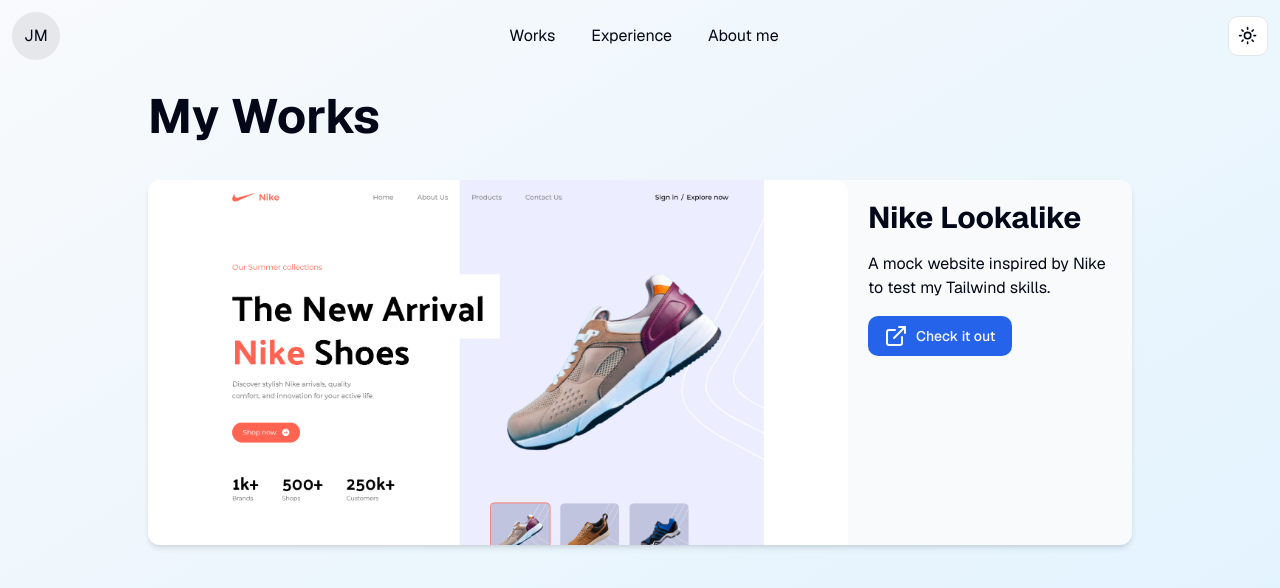
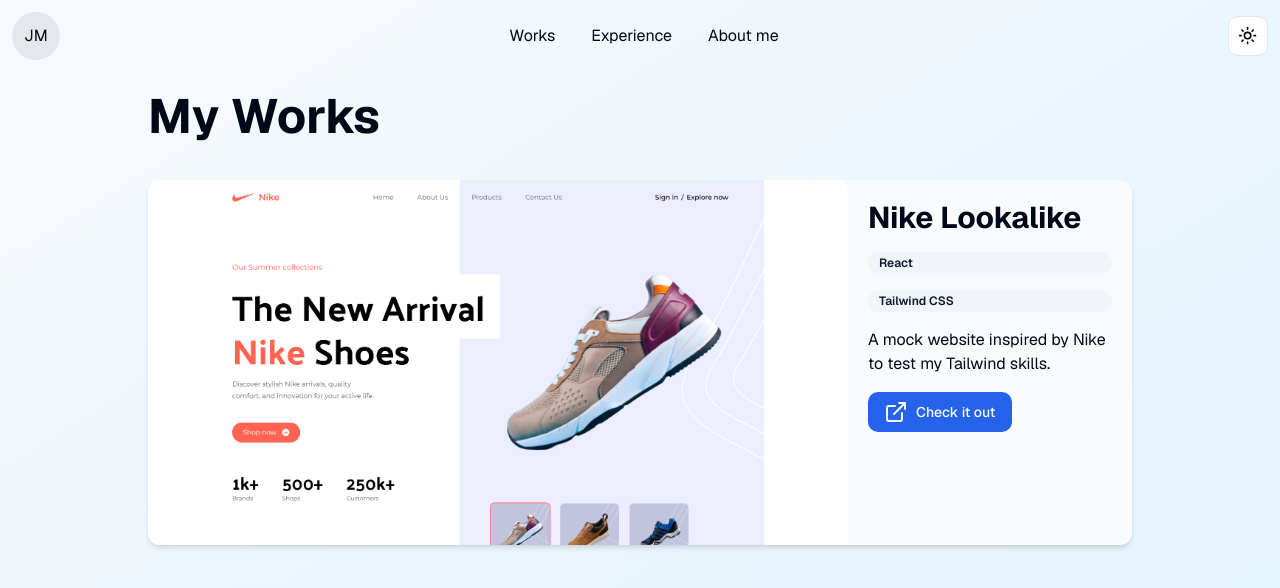
Before and after one commit to marc115/portfolio, a Next.js app: page /works in a window 1280 px wide. Shown: the top 588 px of the page. Built offline with nearby package versions, Linux system fonts and the light colour scheme.

Commit message:
setting up badges

```diff
--- a/app/works/page.tsx
+++ b/app/works/page.tsx
@@ -1,3 +1,4 @@
+import { Badge } from "@/components/ui/badge";
 import { Button } from "@/components/ui/button";
 import { works } from "@/data/works";
 import { ExternalLink } from "lucide-react";
@@ -16,6 +17,12 @@
                             alt="project thumbnail" width={700} height={300} />
                         <div className="flex flex-col m-5 gap-y-4">
                             <p className="font-bold text-3xl gradient-tex">{project.name}</p>
+                            {/* Badge */}
+                            {
+                                project.technologies.map(technology => (
+                                    <Badge variant={"secondary"}>{technology}</Badge>
+                                ))
+                            }
                             <p>{project.description}</p>
                             {
                                 project.liveUrl &&
--- /dev/null
+++ b/components/ui/badge.tsx
@@ -0,0 +1,36 @@
+import * as React from "react"
+import { cva, type VariantProps } from "class-variance-authority"
+
+import { cn } from "@/lib/utils"
+
+const badgeVariants = cva(
+  "inline-flex items-center rounded-full border px-2.5 py-0.5 text-xs font-semibold transition-colors focus:outline-none focus:ring-2 focus:ring-ring focus:ring-offset-2",
+  {
+    variants: {
+      variant: {
+        default:
+          "border-transparent bg-primary text-primary-foreground hover:bg-primary/80",
+        secondary:
+          "border-transparent bg-secondary text-secondary-foreground hover:bg-secondary/80",
+        destructive:
+          "border-transparent bg-destructive text-destructive-foreground hover:bg-destructive/80",
+        outline: "text-foreground",
+      },
+    },
+    defaultVariants: {
+      variant: "default",
+    },
+  }
+)
+
+export interface BadgeProps
+  extends React.HTMLAttributes<HTMLDivElement>,
+    VariantProps<typeof badgeVariants> {}
+
+function Badge({ className, variant, ...props }: BadgeProps) {
+  return (
+    <div className={cn(badgeVariants({ variant }), className)} {...props} />
+  )
+}
+
+export { Badge, badgeVariants }
--- a/data/works.ts
+++ b/data/works.ts
@@ -5,6 +5,7 @@
         name: 'Nike Lookalike',
         description: 'A mock website inspired by Nike to test my Tailwind skills.',
         thumbnail: nikeThumbnail,
+        technologies: ['React', 'Tailwind CSS'],
         liveUrl: 'https://nike-lookalike.vercel.app/'
     },
     // {
--- a/next.config.mjs
+++ b/next.config.mjs
@@ -1,4 +1,13 @@
 /** @type {import('next').NextConfig} */
-const nextConfig = {};
+const nextConfig = {
+    images: {
+        remotePatterns: [
+            {
+                protocol: 'https',
+                hostname: 'cdn.jsdelivr.net'
+            }
+        ]
+    }
+};
 
 export default nextConfig;
```
Also changed, not shown: data/technologies.ts (added, +14 -0 lines).
